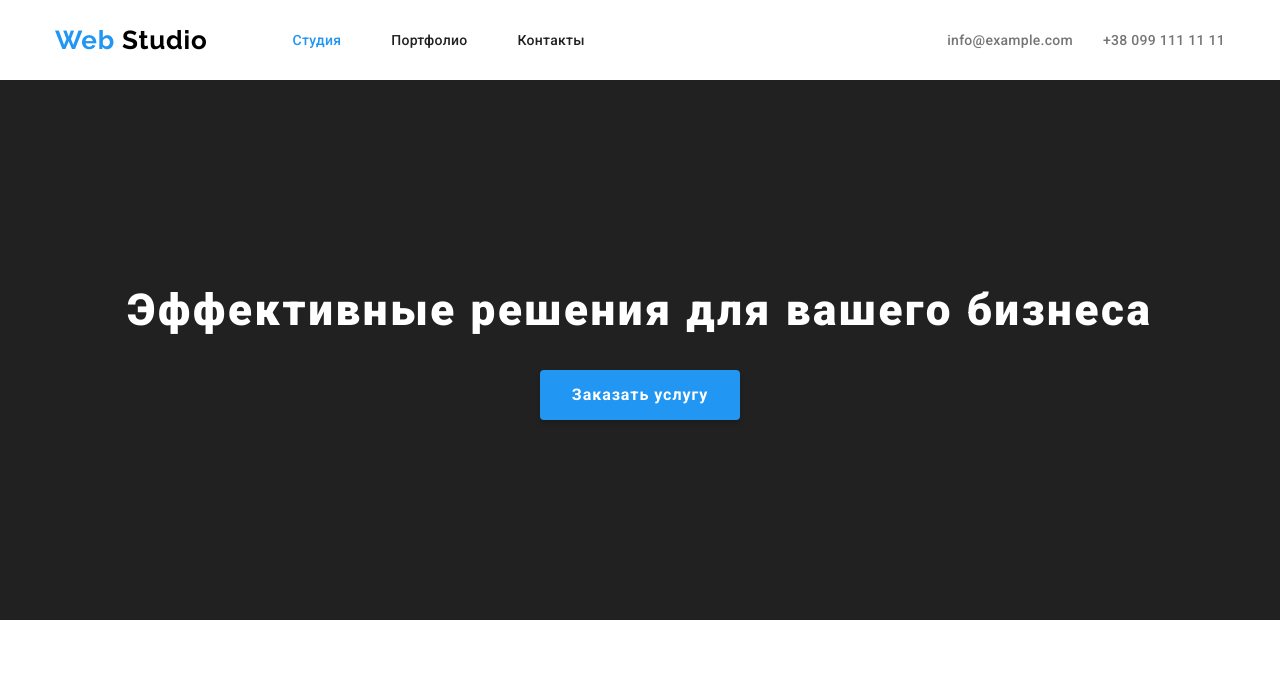
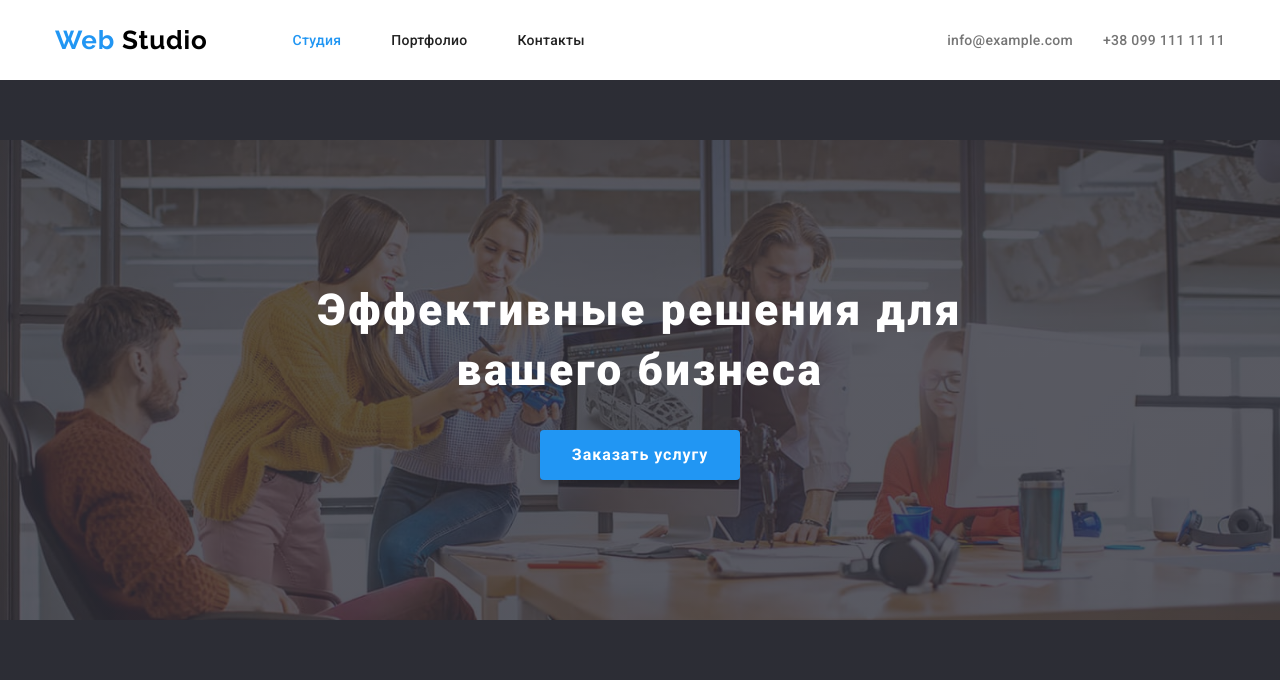
Before and after one commit to AndriiKulba/goit-markup-hw-04, a plain HTML site: page index.html in a window 1280 px wide. Shown: the top 692 px of the page. Drawn offline with Linux system fonts and the light colour scheme.

Commit message:
фон  шапки

```diff
--- a/css/style.css
+++ b/css/style.css
@@ -141,18 +141,32 @@ body {
   padding-top: 200px;
   padding-bottom: 200px;
   background-color: var(--secondary-color);
+  height: 600px;
+  max-width: 1600px;
+  margin-left: auto;
+  margin-right: auto;
+
+  /* box-shadow: 0px 4px 4px rgba(0, 0, 0, 0.25); */
+  background-image: linear-gradient(to right, var(--bgr-box), var(--bgr-box)),
+    url(../images/img-header.jpg);
+  background-repeat: no-repeat;
+  background-position: center;
+  background-size: contain;
 }
 
 .page-title {
   margin-top: 0px;
   margin-bottom: 30px;
+  max-width: 696px;
+  margin-right: auto;
+  margin-left: auto;
 
   font-weight: 900;
   font-size: 44px;
   line-height: 60px;
   letter-spacing: 0.06em;
   color: var(--logo-bgr-color);
-  background-color: var(--secondary-color);
+  text-align: center;
 }
 
 .btn {
```
Also changed, not shown: images/img-header-origin.jpg (added), images/img-header.jpg (added).
